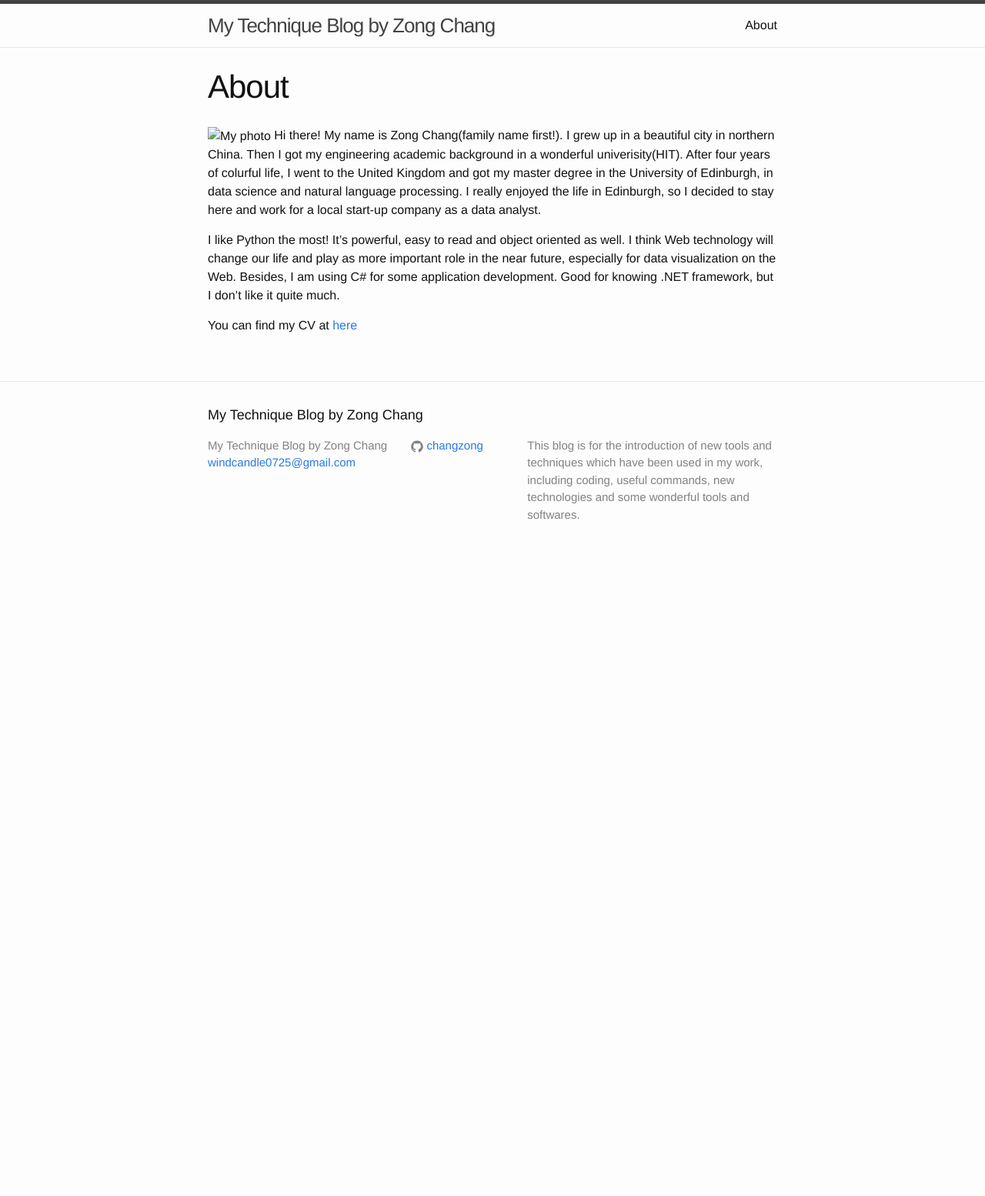
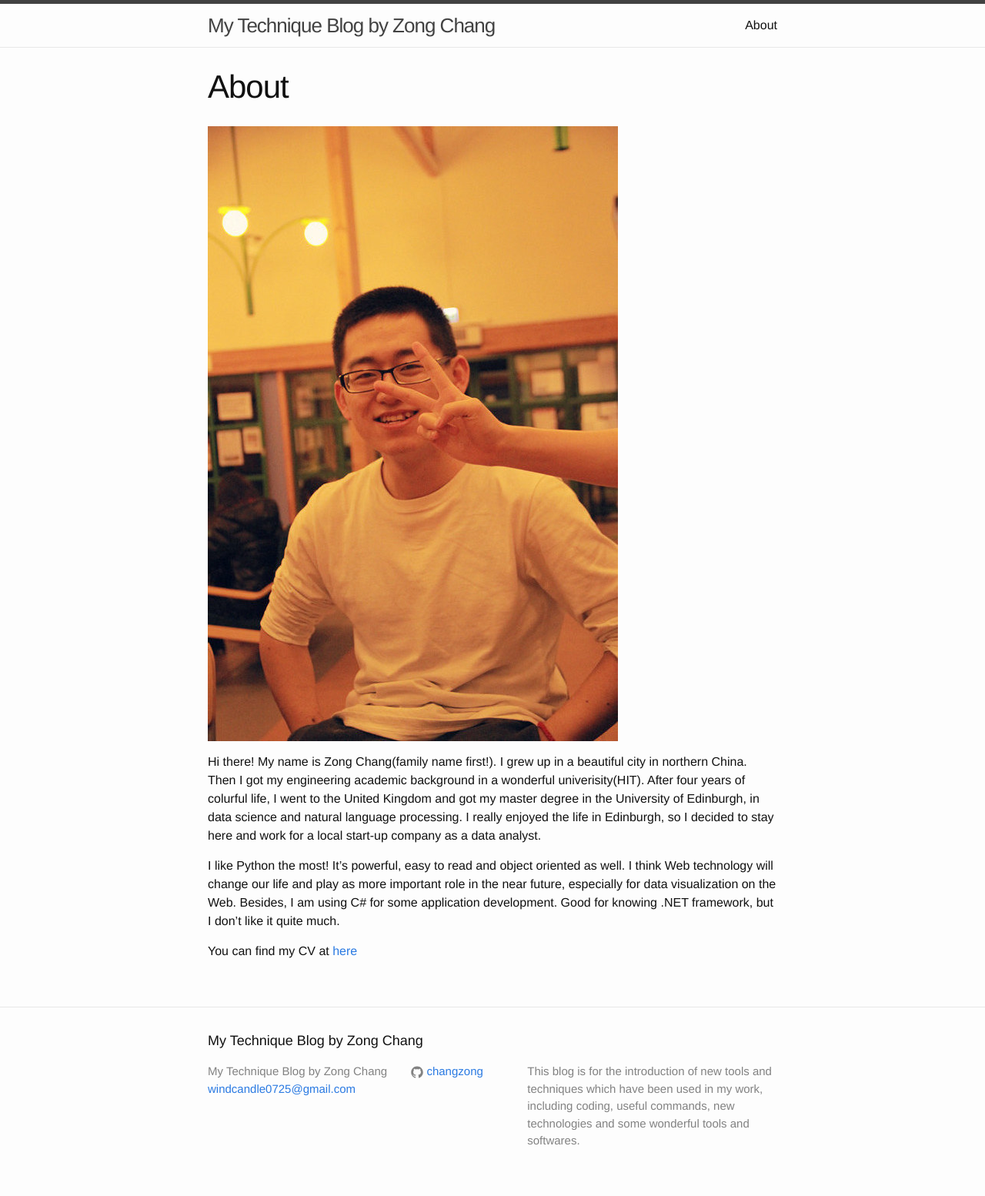
Before and after one commit to changzong/blog, a Jekyll site: the page built from about.md, in a window 1280 px wide. Shown: the whole page at 77% size. Built offline with Jekyll 4.4.1, drawn with Linux system fonts in a browser that asks for light colours; before the commit the page ends 900 px from its top, so only the background shows below that.

Commit message:
Modified about file

```diff
--- a/about.md
+++ b/about.md
@@ -4,7 +4,8 @@ title: About
 permalink: /about/
 ---
 
-![My photo](img/myphoto.jpg)
+![My photo]({{ site.url }}/img/myphoto.jpg)
+
 Hi there! My name is Zong Chang(family name first!). I grew up in a beautiful city in northern China. Then I got my engineering academic background in a wonderful univerisity(HIT). After four years of colurful life, I went to the United Kingdom and got my master degree in the University of Edinburgh, in data science and natural language processing. I really enjoyed the life in Edinburgh, so I decided to stay here and work for a local start-up company as a data analyst.
 
 I like Python the most! It's powerful, easy to read and object oriented as well. I think Web technology will change our life and play as more important role in the near future, especially for data visualization on the Web. Besides, I am using C# for some application development. Good for knowing .NET framework, but I don't like it quite much.
```
